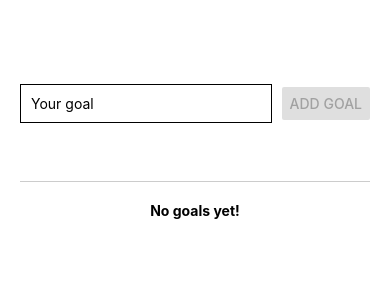
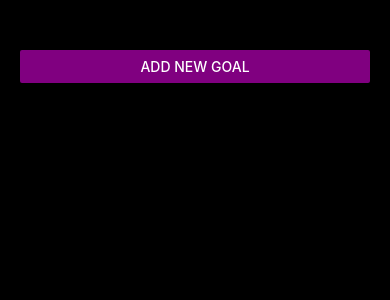
Before and after one commit to DiegoAWS/AwesomeProject, a React Native app: screen / in a window 390 px wide. Shown: the top 300 px of the page. Built offline with nearby package versions, Linux system fonts and the light colour scheme.

Commit message:
added image

```diff
--- a/App.js
+++ b/App.js
@@ -1,5 +1,6 @@
+import { StatusBar } from 'expo-status-bar';
 import { useState } from 'react';
-import { StyleSheet, View } from 'react-native';
+import { Button, StyleSheet, View } from 'react-native';
 import DataInput from './components/DataInput';
 import GoalList from './components/GoalList';
 
@@ -7,7 +8,7 @@ import GoalList from './components/GoalList';
 export default function App() {
 
 
-
+  const [showAddGoal, setShowAddGoal] = useState(false)
   const [goals, setGoals] = useState([])
 
   const addGoal = (goal) => {
@@ -24,12 +25,22 @@ export default function App() {
     });
   }
 
+  const hideModal = () => {
+    setShowAddGoal(false)
+  }
+
 
   return (
-    <View style={styles.appContainer}>
-      <DataInput onAddGoal={addGoal} />
-      <GoalList goals={goals} deleteGoal={deleteGoal}/>
-    </View>
+    <>
+      <StatusBar />
+
+      <View style={styles.appContainer}>
+        <Button title="Add New Goal" color={"purple"} onPress={() => { setShowAddGoal(true) }} />
+        <DataInput onAddGoal={addGoal} showAddGoal={showAddGoal} hideModal={hideModal} />
+        <GoalList goals={goals} deleteGoal={deleteGoal} />
+
+      </View>
+    </>
   );
 }
 
@@ -38,6 +49,7 @@ const styles = StyleSheet.create({
     paddingTop: 50,
     paddingHorizontal: 20,
     flex: 1,
+    backgroundColor: 'black',
   },
 
 });
--- a/components/DataInput.jsx
+++ b/components/DataInput.jsx
@@ -1,30 +1,47 @@
 import { useState } from 'react'
-import { Button, StyleSheet, TextInput, View } from 'react-native'
+import { Button, Image, Modal, StyleSheet, TextInput, View } from 'react-native'
+import AddGoalImg from '../assets/images/addGoal.png'
 
-const DataInput = ({ onAddGoal }) => {
+const DataInput = ({ onAddGoal, showAddGoal, hideModal }) => {
     const [goal, setGoal] = useState('')
 
     const handleAddGoal = () => {
         if (goal.length > 0) {
             onAddGoal(goal)
             setGoal('')
+            hideModal()
         }
     }
 
     return (
+        <Modal
+            visible={showAddGoal}
+            animationType='slide'
+        >
             <View
                 style={styles.inputContainer}>
+                    <Image source={AddGoalImg} style={styles.image}/>
                 <TextInput
                     style={styles.textInput}
                     placeholder='Your goal'
                     value={goal}
-                onChangeText={text => setGoal(text)}
+                    onChangeText={setGoal}
                 />
+                <View style={styles.buttonsRow}>
                     <Button
                         disabled={!goal}
                         onPress={handleAddGoal}
+                        color='purple'
                         title='Add goal' />
+                    <Button
+                        title='Cancel'
+                        color='red'
+                        onPress={hideModal}
+                    />
                 </View>
+
+            </View>
+        </Modal>
     )
 }
 
@@ -32,19 +49,31 @@ export default DataInput
 
 const styles = StyleSheet.create({
     inputContainer: {
+        justifyContent: 'flex-start',
+        alignItems: 'center',
+        paddingBottom: 24,
+        flex: 1,
+        backgroundColor: 'black',
+    },
+    textInput: {
+        width: '80%',
+        padding: 10,
+        fontWeight: 'bold',
+        borderRadius: 10,
+        backgroundColor: 'white',
+        color: 'purple',
+        borderWidth: 1,
+        borderColor: 'purple',
+    },
+    buttonsRow: {
         flexDirection: 'row',
         justifyContent: 'space-between',
-        alignItems: 'center',
-        paddingBottom: 24,
-        borderBottomWidth: 1,
-        borderBottomColor: '#ccc',
-        flex: 1,
+        width: '80%',
+        paddingTop: 10,
     },
-    textInput: {
-        borderWidth: 1,
-        borderColor: 'black',
-        marginRight: 10,
-        padding: 10,
-        flex: 1,
-    },
+    image: {
+        width: '90%',
+        resizeMode: 'contain',
+
+    }
 })
--- a/components/GoalItem.jsx
+++ b/components/GoalItem.jsx
@@ -18,9 +18,12 @@ const styles = StyleSheet.create({
         borderWidth: 1,
         borderColor: 'black',
         marginBottom: 10,
+        borderWidth: 1,
+        borderColor: 'purple',
+
     },
     goalText: {
         fontWeight: 'bold',
-
+        color: 'purple',
     }
 })
```
Also changed, not shown: assets/images/addGoal.png (added). Lines whose indentation alone changed are shown as unchanged.
